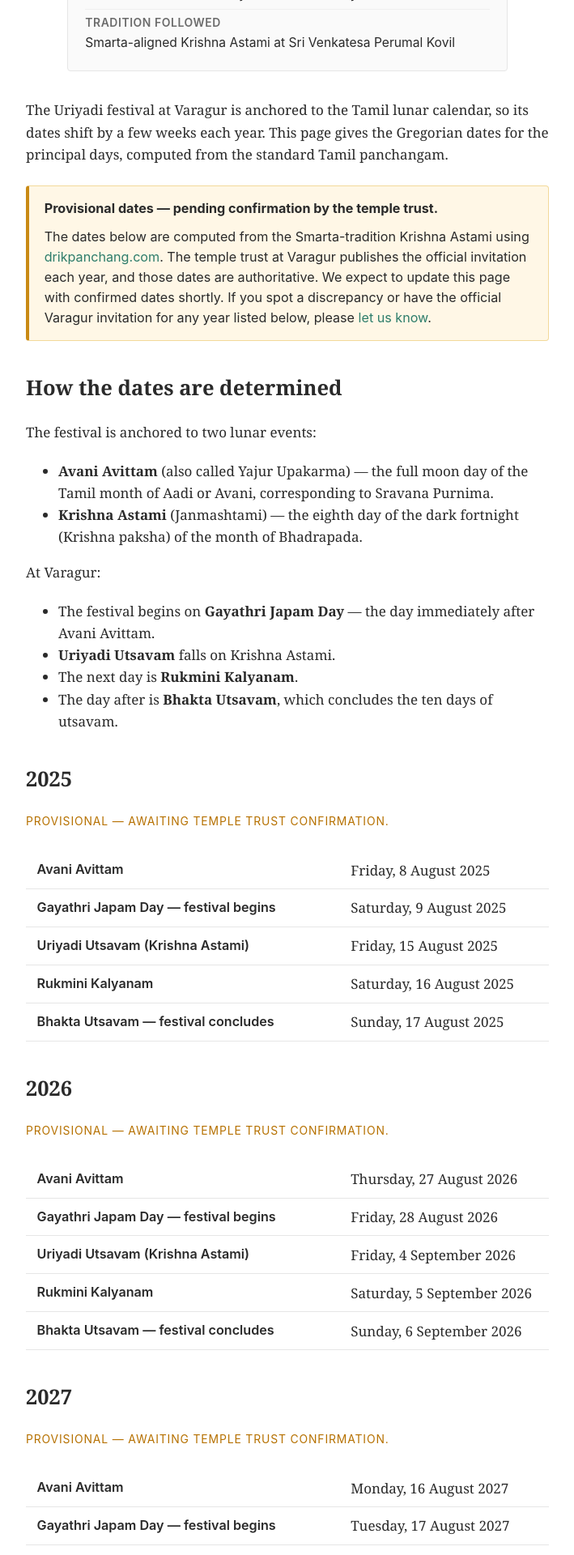
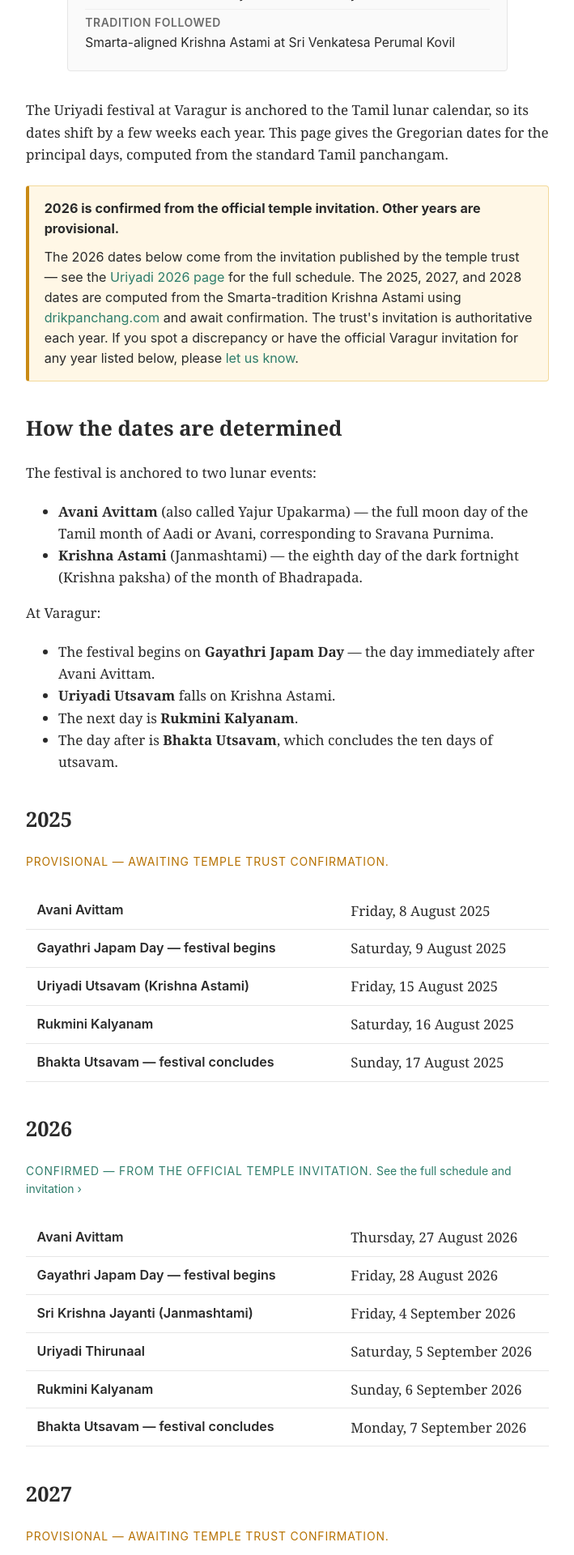
Before and after one commit to anandrajaram/varagur.org, a Jekyll site: the page built from uriyadi/calendar.md, in a window 1280 px wide. Shown: the part 592-2512 px from the top of the page at 81% size, without its empty margins (285-994 px from the left). Built offline with Jekyll 4.4.1, drawn with Linux system fonts in a browser that asks for light colours.

Commit message:
Add Uriyadi 2026 invitation page; rework travel directions and FAQ
- New /uriyadi-2026/ page: official invitation image, English + Tamil day-by-day schedule, and Event JSON-LD (28 Aug - 7 Sep 2026)
- Home: Uriyadi 2026 announcement banner and refreshed festival card
- Calendar: confirm 2026 from the official invitation (Uriyadi Thirunaal 5 Sep, festival ends 7 Sep); fix Event endDate to 2026-09-07
- Visit: correct nearest railway station to Budalur (BAL, ~8 km); reorganise directions around Thanjavur and Trichy incl. the direct Trichy->Budalur train; reframe bus timings as indicative; drop accommodation email
- FAQ: add Trichy/Budalur travel answers and 2026 Uriyadi dates (feeds FAQPage JSON-LD)
- CSS: announcement banner, invitation figure, Tamil source block, confirmed calendar note

Co-Authored-By: Claude Opus 4.8 <noreply@anthropic.com>

```diff
--- a/assets/css/main.css
+++ b/assets/css/main.css
@@ -452,6 +452,12 @@ table.bus-timings td { font-variant-numeric: tabular-nums; }
   border-color: #f3d99a;
   border-left: 4px solid #c98a14;
 }
+.notice-announce {
+  background: #f2f8f6;
+  border-color: #cfe4dd;
+  border-left: 4px solid var(--color-accent);
+}
+.notice-announce a { color: var(--color-accent); }
 
 /* Per-year provisional note above each calendar table */
 .festival-year-note {
@@ -462,6 +468,37 @@ table.bus-timings td { font-variant-numeric: tabular-nums; }
   color: #b67100;
   margin: 1.2rem 0 0.2rem;
 }
+.festival-year-note.confirmed { color: var(--color-accent); }
+.festival-year-note.confirmed a { text-transform: none; letter-spacing: 0; }
+
+/* Festival invitation image */
+figure.invitation {
+  margin: 1.5rem 0 2rem;
+  max-width: 560px;
+}
+figure.invitation img {
+  width: 100%;
+  height: auto;
+  border: 1px solid var(--color-border);
+  border-radius: 4px;
+}
+figure.invitation figcaption {
+  font-family: var(--font-sans);
+  font-size: 0.82rem;
+  color: #666;
+  margin-top: 0.5rem;
+}
+
+/* Transcribed Tamil source text */
+.tamil {
+  font-size: 1.02rem;
+  line-height: 1.9;
+  background: #fafafa;
+  border-left: 3px solid var(--color-border);
+  padding: 0.8rem 1.1rem;
+  margin: 1rem 0 1.5rem;
+}
+.tamil p:last-child { margin-bottom: 0; }
 
 /* Festival year tables on the Uriyadi calendar page */
 .festival-year { margin: 0.3rem 0 2rem; }
--- a/uriyadi/calendar.md
+++ b/uriyadi/calendar.md
@@ -21,8 +21,8 @@ quick_facts:
 The Uriyadi festival at Varagur is anchored to the Tamil lunar calendar, so its dates shift by a few weeks each year. This page gives the Gregorian dates for the principal days, computed from the standard Tamil panchangam.
 
 <aside class="notice notice-warning" role="note">
-  <p><strong>Provisional dates &mdash; pending confirmation by the temple trust.</strong></p>
-  <p>The dates below are computed from the Smarta-tradition Krishna Astami using <a href="https://www.drikpanchang.com/">drikpanchang.com</a>. The temple trust at Varagur publishes the official invitation each year, and those dates are authoritative. We expect to update this page with confirmed dates shortly. If you spot a discrepancy or have the official Varagur invitation for any year listed below, please <a href="/about/contact/">let us know</a>.</p>
+  <p><strong>2026 is confirmed from the official temple invitation. Other years are provisional.</strong></p>
+  <p>The 2026 dates below come from the invitation published by the temple trust — see the <a href="/uriyadi-2026/">Uriyadi 2026 page</a> for the full schedule. The 2025, 2027, and 2028 dates are computed from the Smarta-tradition Krishna Astami using <a href="https://www.drikpanchang.com/">drikpanchang.com</a> and await confirmation. The trust's invitation is authoritative each year. If you spot a discrepancy or have the official Varagur invitation for any year listed below, please <a href="/about/contact/">let us know</a>.</p>
 </aside>
 
 ## How the dates are determined
@@ -90,16 +90,17 @@ At Varagur:
 
 ## 2026
 
-<p class="festival-year-note">Provisional &mdash; awaiting temple trust confirmation.</p>
+<p class="festival-year-note confirmed">Confirmed &mdash; from the official temple invitation. <a href="/uriyadi-2026/">See the full schedule and invitation &rsaquo;</a></p>
 
 <section class="festival-year">
 <table>
   <tbody>
     <tr><th>Avani Avittam</th><td>Thursday, 27 August 2026</td></tr>
     <tr><th>Gayathri Japam Day — festival begins</th><td>Friday, 28 August 2026</td></tr>
-    <tr><th>Uriyadi Utsavam (Krishna Astami)</th><td>Friday, 4 September 2026</td></tr>
-    <tr><th>Rukmini Kalyanam</th><td>Saturday, 5 September 2026</td></tr>
-    <tr><th>Bhakta Utsavam — festival concludes</th><td>Sunday, 6 September 2026</td></tr>
+    <tr><th>Sri Krishna Jayanti (Janmashtami)</th><td>Friday, 4 September 2026</td></tr>
+    <tr><th>Uriyadi Thirunaal</th><td>Saturday, 5 September 2026</td></tr>
+    <tr><th>Rukmini Kalyanam</th><td>Sunday, 6 September 2026</td></tr>
+    <tr><th>Bhakta Utsavam — festival concludes</th><td>Monday, 7 September 2026</td></tr>
   </tbody>
 </table>
 </section>
@@ -109,10 +110,10 @@ At Varagur:
   "@context": "https://schema.org",
   "@type": "Event",
   "name": "Uriyadi Festival 2026",
-  "url": "https://varagur.org/uriyadi/calendar/",
-  "description": "Ten-day Uriyadi festival at Sri Venkatesa Perumal Kovil, Varagur. Uriyadi Utsavam on Krishna Astami.",
+  "url": "https://varagur.org/uriyadi-2026/",
+  "description": "Eleven-day Uriyadi festival at Sri Venkatesa Perumal Kovil, Varagur. Janmashtami on 4 September, Uriyadi Thirunaal on 5 September, Rukmini Kalyanam on 6 September, Bhakta Utsavam on 7 September 2026.",
   "startDate": "2026-08-28",
-  "endDate": "2026-09-06",
+  "endDate": "2026-09-07",
   "eventStatus": "https://schema.org/EventScheduled",
   "eventAttendanceMode": "https://schema.org/OfflineEventAttendanceMode",
   "location": {
```
Also changed, not shown: _data/faq.yml (+5 -3 lines), index.md (+7 -2 lines), uriyadi-2026.md (added, +81 -0 lines), visit.md (+25 -13 lines), assets/images/uriyadi-2026/uriyadi-2026-invitation.jpg (added).
